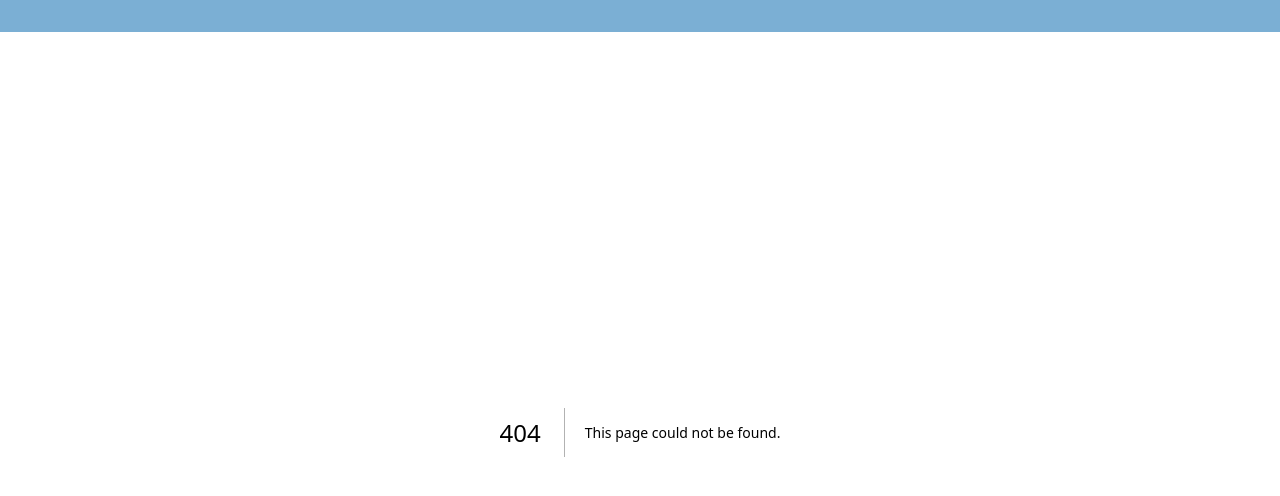
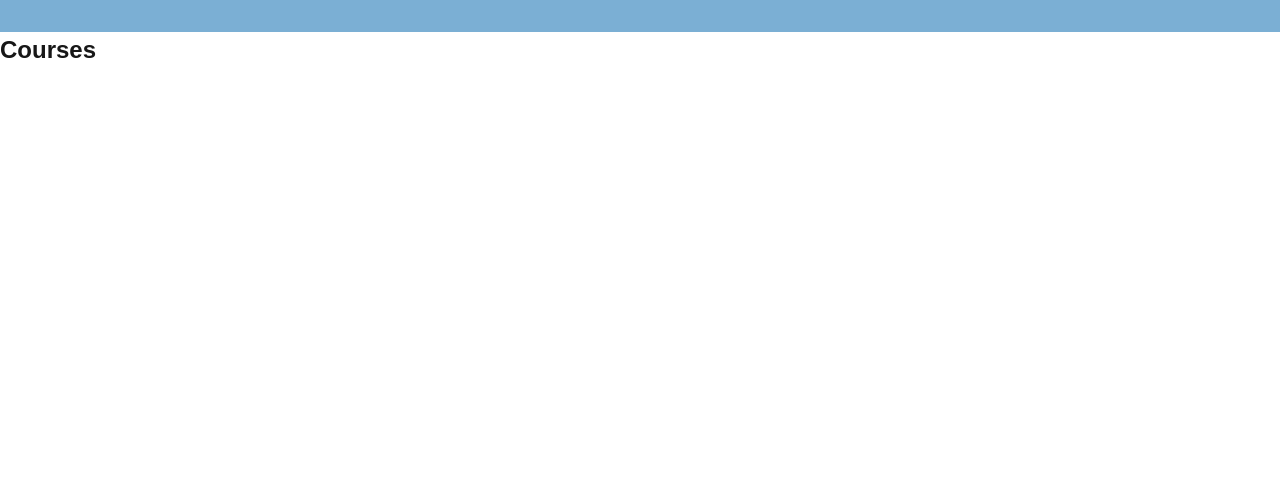
Before and after one commit to Mirka71/mcintyre-midterm-2112, a Next.js app: page /courses in a window 1280 px wide. Before the commit this address had no page. Shown: the top 496 px of the page. Built offline with nearby package versions, Linux system fonts and the light colour scheme.

Commit message:
6. Added new page for courses with an <h1>

```diff
--- /dev/null
+++ b/app/courses/page.tsx
@@ -0,0 +1,9 @@
+// 6. Added new page for courses with an <h1>
+
+export default function Courses() {
+    return(
+        <article>
+            <h1>Courses</h1>
+        </article>
+    )
+}
```
